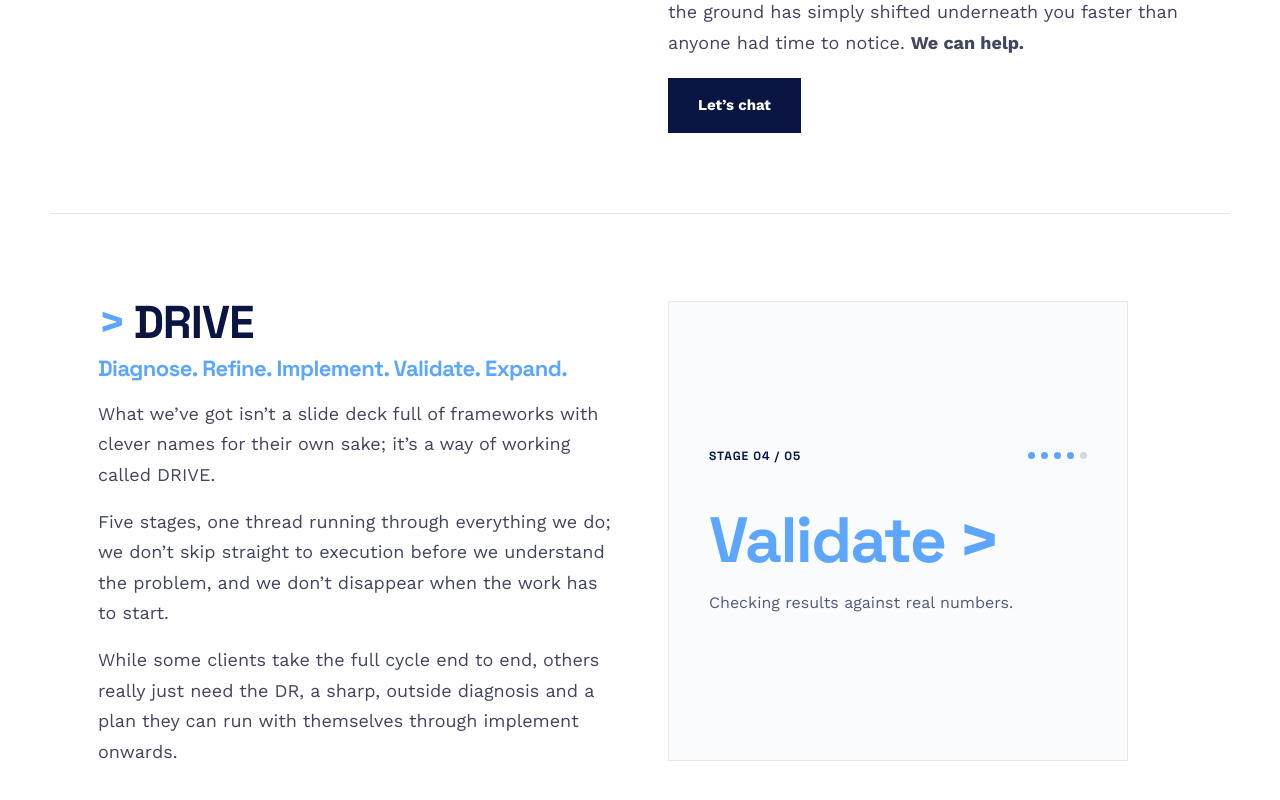
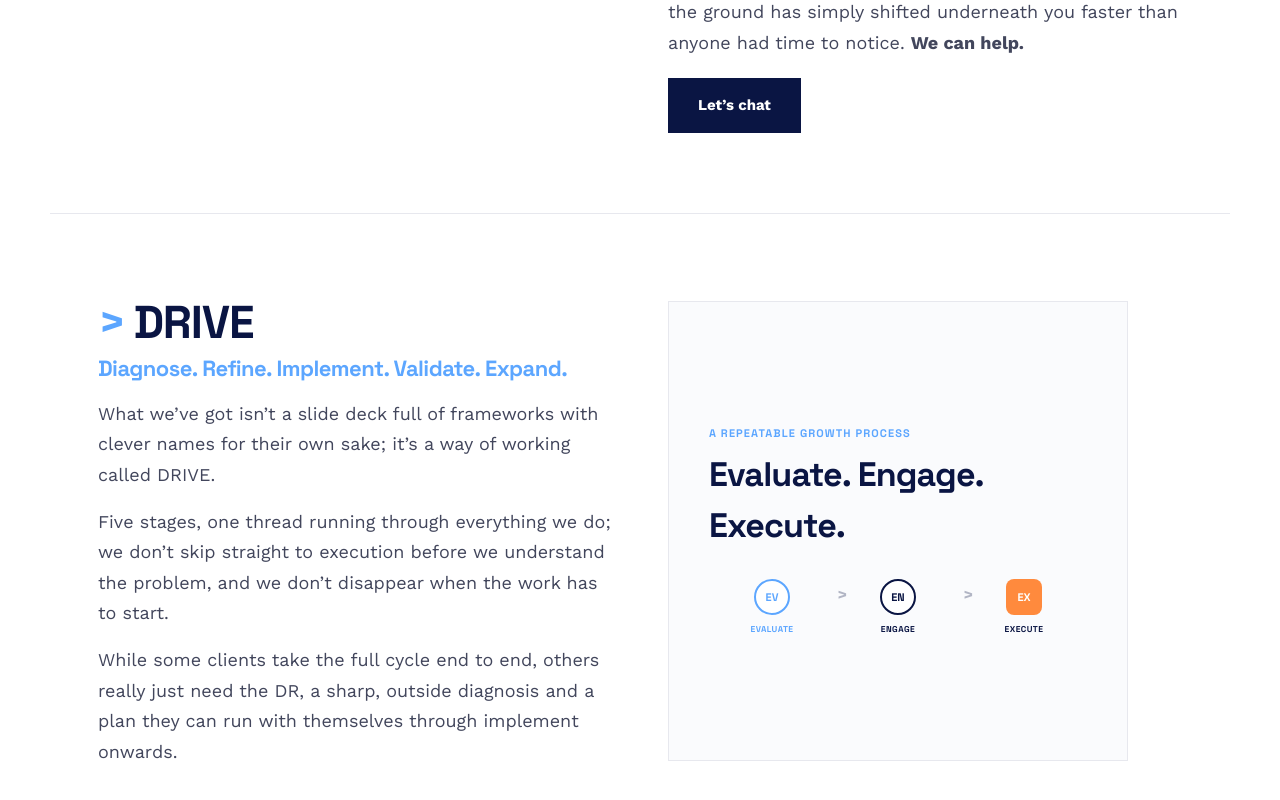
Before and after one commit to vb-iant/velocity-b, a Next.js app: page /how-we-work in a window 1280 px wide. Shown: the part 380-1180 px from the top of the page. Built offline with nearby package versions, Linux system fonts and the light colour scheme.

Commit message:
Update DriveCard: replace DRIVE 5-stage graphic with Evaluate/Engage/Execute 3-stage process

```diff
--- a/components/DriveCard.tsx
+++ b/components/DriveCard.tsx
@@ -3,34 +3,65 @@
 import { useEffect, useRef, useState } from "react";
 
 const STAGES = [
-  { label: "Diagnose", desc: "Understanding what's actually going on — not the easiest story to tell." },
-  { label: "Refine", desc: "Turning findings into a sharper, more focused plan." },
-  { label: "Implement", desc: "Rolling up sleeves — building and launching alongside your team." },
-  { label: "Validate", desc: "Checking results against real numbers." },
-  { label: "Expand", desc: "Scaling what works." },
+  {
+    label: "Evaluate",
+    short: "EV",
+    desc: "Quickly stress-test what's slowing revenue, and what needs to change.",
+    color: "blue",
+  },
+  {
+    label: "Engage",
+    short: "EN",
+    desc: "Work with your team to build an executable revenue plan.",
+    color: "navy",
+  },
+  {
+    label: "Execute",
+    short: "EX",
+    desc: "Let's make it happen!",
+    color: "orange",
+  },
 ] as const;
 
-const SCHEDULE_MS = [150, 1750, 3350, 4950, 6550, 8300]; // 5 stages + summary
-const LOOP_MS = 11200;
+const TEXT_COLOR: Record<string, string> = {
+  blue: "text-blue",
+  navy: "text-navy",
+  orange: "text-orange",
+};
 
-// scene index 0-4 = a DRIVE stage, scene index 5 = the summary badge row
+const BORDER_COLOR: Record<string, string> = {
+  blue: "border-blue",
+  navy: "border-navy",
+  orange: "border-orange",
+};
+
+const BG_COLOR: Record<string, string> = {
+  blue: "bg-blue",
+  navy: "bg-navy",
+  orange: "bg-orange",
+};
+
+const SCHEDULE_MS = [150, 1750, 3350, 5100]; // 3 stages + summary
+const LOOP_MS = 8100;
+
+// scene index 0-2 = a stage, scene index 3 = the summary badge row
 type Scene = number;
 
 function StageScene({ index }: { index: number }) {
   const stage = STAGES[index];
-  const isLast = index === 4;
+  const isLast = index === STAGES.length - 1;
   return (
     <>
       <div className="mb-6 flex items-center justify-between">
         <span className="font-display text-xs font-bold tracking-[0.08em] text-navy">
-          STAGE 0{index + 1} / 05
+          STAGE 0{index + 1} / 03
         </span>
         <div className="flex gap-1.5">
           {STAGES.map((_, i) => (
             <div
               key={i}
               className={`h-[7px] w-[7px] rounded-full ${
-                i <= index ? "bg-blue" : "bg-navy/15"
+                i <= index ? BG_COLOR[stage.color] : "bg-navy/15"
               }`}
             />
           ))}
@@ -39,14 +70,14 @@ function StageScene({ index }: { index: number }) {
       <div className="my-4 flex items-center gap-3">
         <span
           className={`font-display text-[clamp(36px,7.5vw,64px)] font-extrabold leading-none tracking-tight ${
-            isLast ? "text-orange" : "text-blue"
+            isLast ? "text-orange" : TEXT_COLOR[stage.color]
           }`}
         >
           {stage.label}
         </span>
         <span
           className={`font-display text-[clamp(42px,8.5vw,72px)] font-extrabold leading-none ${
-            isLast ? "text-orange" : "text-blue"
+            isLast ? "text-orange" : TEXT_COLOR[stage.color]
           }`}
         >
           &gt;
@@ -64,23 +95,27 @@ function SummaryScene() {
         A REPEATABLE GROWTH PROCESS
       </div>
       <div className="mb-7 font-display text-[clamp(24px,4.5vw,34px)] font-extrabold tracking-tight text-navy">
-        The DRIVE Methodology
+        Evaluate. Engage. Execute.
       </div>
       <div className="flex items-start justify-between">
         {STAGES.map((s, i) => {
-          const isLast = i === 4;
+          const isLast = i === STAGES.length - 1;
           return (
             <div key={s.label} className="relative flex flex-1 flex-col items-center">
               <div
-                className={`flex h-9 w-9 items-center justify-center font-display text-sm font-extrabold ${
+                className={`flex h-9 w-9 items-center justify-center font-display text-[11px] font-extrabold ${
                   isLast
                     ? "rounded-lg bg-orange text-white"
-                    : "rounded-full border-2 border-blue bg-white text-navy"
+                    : `rounded-full border-2 bg-white ${BORDER_COLOR[s.color]} ${TEXT_COLOR[s.color]}`
                 }`}
               >
-                {s.label[0]}
+                {s.short}
               </div>
-              <div className="mt-2 text-center font-display text-[8.5px] font-bold uppercase tracking-wider text-navy">
+              <div
+                className={`mt-2 text-center font-display text-[8.5px] font-bold uppercase tracking-wider ${
+                  isLast ? "text-navy" : TEXT_COLOR[s.color]
+                }`}
+              >
                 {s.label}
               </div>
               {!isLast && (
@@ -149,7 +184,7 @@ export function DriveCard() {
           key={visibleScene}
           className="absolute inset-0 flex flex-col justify-center transition-opacity duration-500"
         >
-          {visibleScene === 5 ? <SummaryScene /> : <StageScene index={visibleScene} />}
+          {visibleScene === 3 ? <SummaryScene /> : <StageScene index={visibleScene} />}
         </div>
       </div>
     </div>
```
